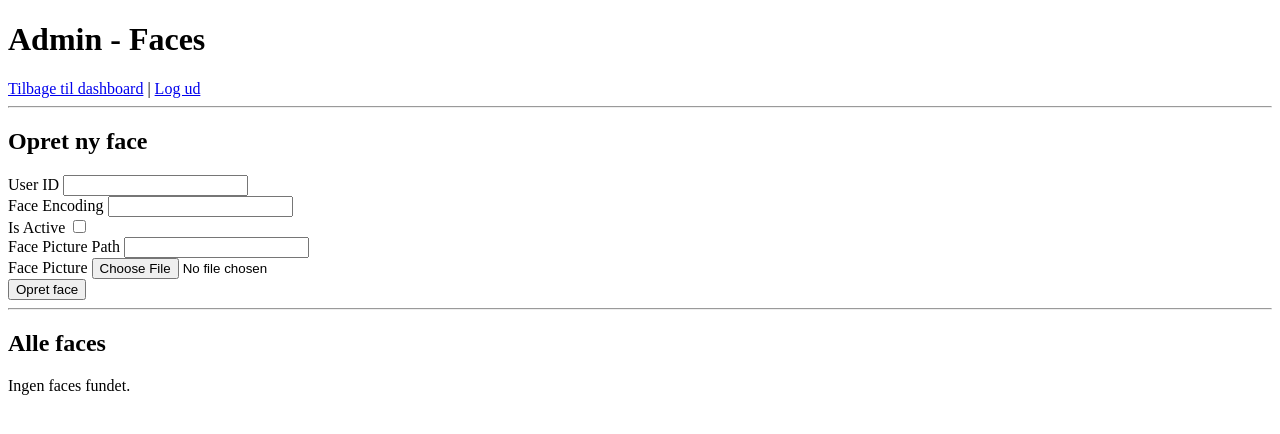
After one commit to Zerraphix/Face-Recognition-Project, a Flask app: page /admin/faces in a window 1280 px wide. The commit adds this page. Shown: the top 434 px of the page. Run offline with Flask 3, Linux system fonts and the light colour scheme; the visitor is signed in with stand-in values (Sample User, id 1); data that the repository does not hold is empty.

Commit message:
Admin Faces Dashboard lavet

```diff
--- a/Azure VM Code/app.py
+++ b/Azure VM Code/app.py
@@ -370,6 +370,97 @@ def admin_delete_log(log_id):
 
     return redirect(url_for("admin_logs"))
 
+# Admin face routes
+@app.route("/admin/faces")
+@admin_required
+def admin_faces():
+    faces = []
+
+    try:
+        response = requests.get(
+            f"{API_BASE_URL}/faces",
+            timeout=5
+        )
+
+        if response.status_code == 200:
+            faces = response.json()
+        else:
+            flash("Kunne ikke hente faces fra API")
+
+    except requests.exceptions.RequestException:
+        flash("Kunne ikke forbinde til API-serveren")
+
+    return render_template(
+        "admin_faces.html",
+        faces=faces
+    )
+
+
+@app.route("/admin/faces/create", methods=["POST"])
+@admin_required
+def admin_create_face():
+    user_id = request.form.get("user_id")
+    face_encoding = request.form.get("face_encoding")
+    is_active = request.form.get("is_active") == "true"
+    face_picture_path = request.files.get("face_picture_path")
+    face_picture = request.files.get("face_picture")
+
+
+    try:
+        data = {
+            "user_id": user_id,
+            "face_encoding": face_encoding,
+            "is_active": is_active,
+            "face_picture_path": face_picture_path
+        }
+
+        files = None
+
+        if face_picture and face_picture.filename:
+            files = {
+                "file": (
+                    face_picture.filename,
+                    face_picture.stream,
+                    face_picture.mimetype
+                )
+            }
+
+        response = requests.post(
+            f"{API_BASE_URL}/faces",
+            data=data,
+            files=files,
+            timeout=5
+        )
+
+        if response.status_code == 201:
+            flash("Face blev oprettet")
+        else:
+            flash(f"Face kunne ikke oprettes: {response.text}")
+
+    except requests.exceptions.RequestException as e:
+        flash(f"Kunne ikke forbinde til API-serveren: {e}")
+
+    return redirect(url_for("admin_faces"))
+
+@app.route("/admin/faces/delete/<int:face_id>", methods=["POST"])
+@admin_required
+def admin_delete_face(face_id):
+    try:
+        response = requests.delete(
+            f"{API_BASE_URL}/faces/{face_id}",
+            timeout=5
+        )
+
+        if response.status_code == 200:
+            flash("Face blev slettet")
+        else:
+            flash(f"Face kunne ikke slettes: {response.text}")
+
+    except requests.exceptions.RequestException:
+        flash("Kunne ikke forbinde til API-serveren")
+
+    return redirect(url_for("admin_faces"))
+
 # Admin pin routes
 @app.route("/admin/pins")
 @admin_required
--- /dev/null
+++ b/Azure VM Code/templates/admin_faces.html
@@ -0,0 +1,108 @@
+<!DOCTYPE html>
+<html lang="da">
+
+<head>
+    <meta charset="UTF-8">
+    <title>Admin - Faces</title>
+</head>
+
+<body>
+
+    <h1>Admin - Faces</h1>
+
+    <a href="{{ url_for('dashboard') }}">Tilbage til dashboard</a>
+    |
+    <a href="{{ url_for('logout') }}">Log ud</a>
+
+    <hr>
+
+    {% with messages = get_flashed_messages() %}
+    {% if messages %}
+    {% for message in messages %}
+    <p style="color: green;">{{ message }}</p>
+    {% endfor %}
+    {% endif %}
+    {% endwith %}
+
+    <h2>Opret ny face</h2>
+
+    <form method="POST" action="{{ url_for('admin_create_face') }}" enctype="multipart/form-data">
+        <div>
+            <label>User ID</label>
+            <input type="number" name="user_id" required>
+        </div>
+
+        <div>
+            <label>Face Encoding</label>
+            <input type="text" name="face_encoding">
+        </div>
+
+        <div>
+            <label>Is Active</label>
+            <input type="checkbox" name="is_active" value="true">
+        </div>
+
+        <div>
+            <label>Face Picture Path</label>
+            <input type="text" name="face_picture_path">
+        </div>
+
+        <div>
+            <label>Face Picture</label>
+            <input type="file" name="face_picture" accept="image/*">
+        </div>
+
+        <button type="submit">Opret face</button>
+    </form>
+
+    <hr>
+
+    <h2>Alle faces</h2>
+
+    {% if faces %}
+    <table border="1" cellpadding="8">
+        <thead>
+            <tr>
+                <th>ID</th>
+                <th>User ID</th>
+                <th>Face Encoding</th>
+                <th>Is Active</th>
+                <th>Face Picture</th>
+                <th>Handling</th>
+            </tr>
+        </thead>
+
+        <tbody>
+            {% for face in faces %}
+            <tr>
+                <td>{{ face["face_id"] }}</td>
+                <td>{{ face["user_id"] }}</td>
+                <td>{{ face["face_encoding"] }}</td>
+                <td>{{ face["is_active"] }}</td>
+                <td>
+                    {% if face["face_picture_path"] %}
+                    <a href="{{ url_for('static', filename=face['face_picture_path']) }}" target="_blank">
+                        Se billede
+                    </a>
+                    {% else %}
+                    Intet billede
+                    {% endif %}
+                </td>
+                <td>
+                    <form method="POST" action="{{ url_for('admin_delete_face', face_id=face['face_id']) }}">
+                        <button type="submit" onclick="return confirm('Er du sikker på at du vil slette denne face?')">
+                            Slet
+                        </button>
+                    </form>
+                </td>
+            </tr>
+            {% endfor %}
+        </tbody>
+    </table>
+    {% else %}
+    <p>Ingen faces fundet.</p>
+    {% endif %}
+
+</body>
+
+</html>
--- a/Azure VM Code/templates/dashboard.html
+++ b/Azure VM Code/templates/dashboard.html
@@ -44,6 +44,7 @@
 
     <a href="{{ url_for('admin_users') }}">Administrer users</a>
     <a href="{{ url_for('admin_logs') }}">Administrer logs</a>
+    <a href="{{ url_for('admin_faces') }}">Administrer faces</a>
     <a href="{{ url_for('admin_pins') }}">Administrer pins</a>
 
 {% else %}
```
